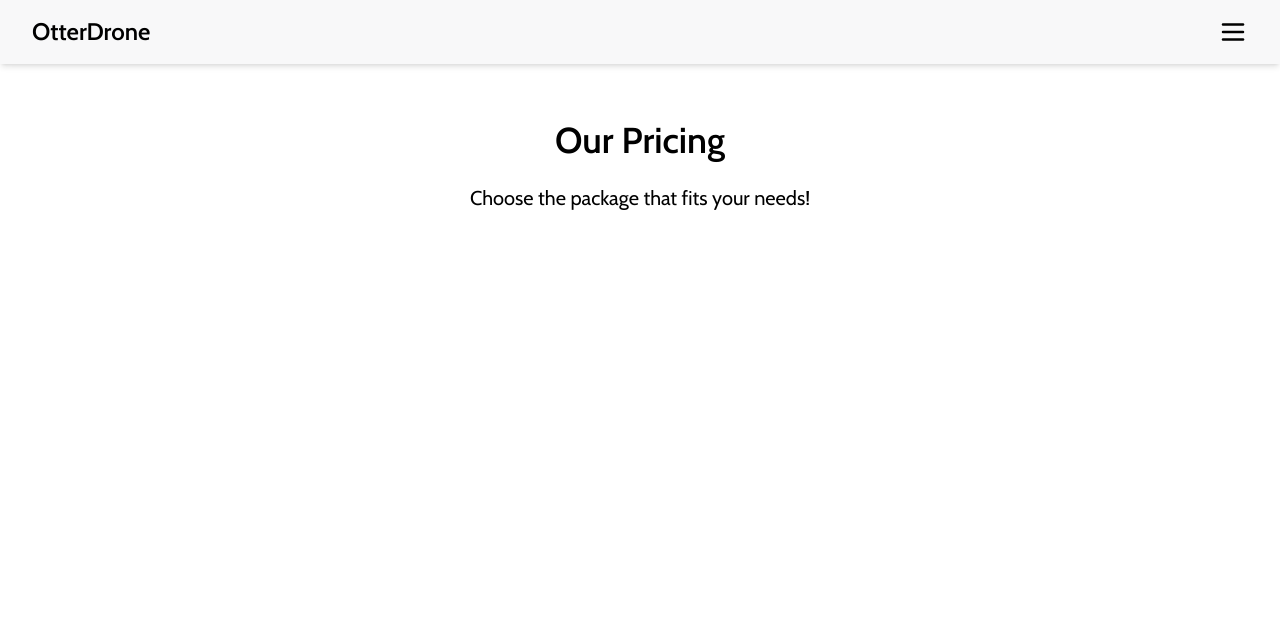
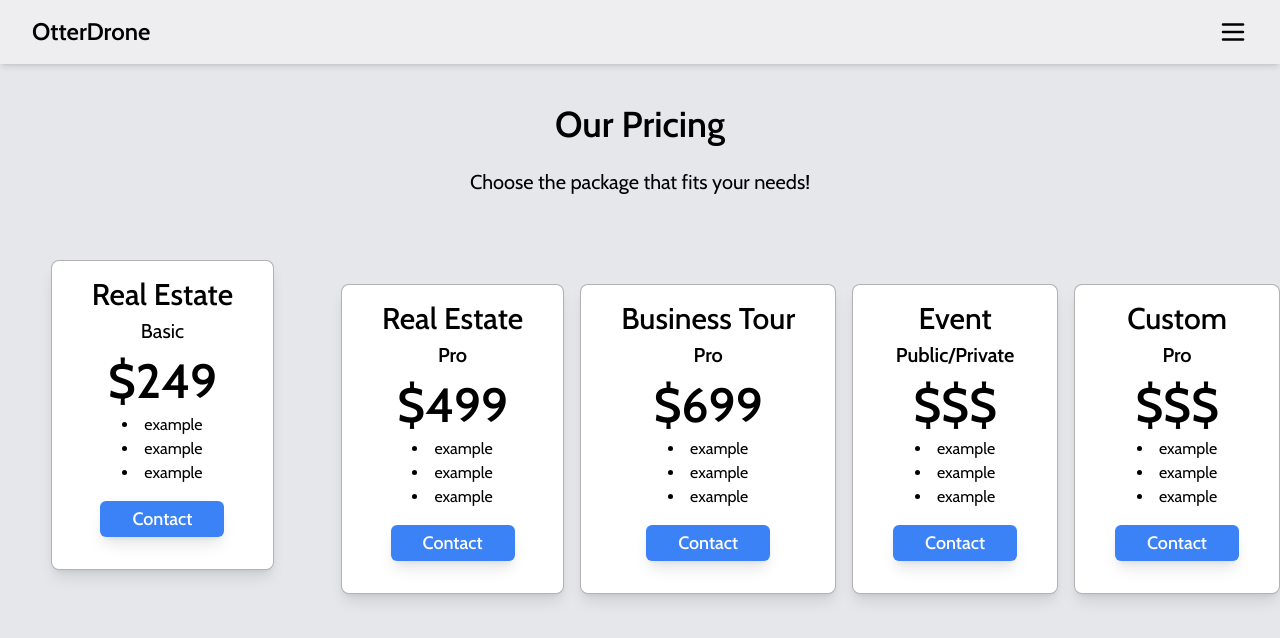
Before and after one commit to Grupith/otterdrone, a Next.js app: page /pricing in a window 1280 px wide. Shown: the top 638 px of the page. Built offline with nearby package versions, Linux system fonts and the light colour scheme.

Commit message:
designed cards on pricing page

```diff
--- /dev/null
+++ b/app/contact/page.tsx
@@ -0,0 +1,9 @@
+import React from "react"
+
+export default function Contact() {
+  return (
+    <div className="pt-20">
+      <h1 className="text-center text-4xl mt-10 font-semibold">Contact us</h1>
+    </div>
+  )
+}
--- /dev/null
+++ b/app/ourwork/page.tsx
@@ -0,0 +1,9 @@
+import React from "react"
+
+export default function Ourwork() {
+  return (
+    <div className="pt-20">
+      <h1 className="text-center text-4xl mt-10 font-semibold">Our Work</h1>
+    </div>
+  )
+}
--- a/app/pricing/page.tsx
+++ b/app/pricing/page.tsx
@@ -1,12 +1,107 @@
+import Link from "next/link"
 import React from "react"
 
 export default function Pricing() {
   return (
-    <div className="pt-20">
+    <div className="pt-16 bg-gray-200 min-h-screen">
       <h1 className="text-center text-4xl mt-10 font-semibold">Our Pricing</h1>
       <p className="text-center pt-6 text-xl mx-16">
         Choose the package that fits your needs!
       </p>
+      <section className="mt-10 space-y-12 sm:flex sm:space-x-4">
+        {/* Real Estate Basic */}
+        <div className="border border-black/30 rounded-lg w-fit m-auto px-10 bg-white py-4 shadow-lg">
+          <h2 className="text-3xl font-medium">Real Estate</h2>
+          <h3 className="text-xl text-center py-1">Basic</h3>
+          <p className="text-center text-5xl py-2 font-semibold">$249</p>
+          <ul className="list-disc list-inside text-center">
+            <li>example</li>
+            <li>example</li>
+            <li>example</li>
+          </ul>
+          <div className="flex justify-center py-4">
+            <Link href="/contact">
+              <button className="bg-blue-500 py-1 px-8 rounded-md text-white text-lg font-medium shadow-lg hover:scale-105 transition-all">
+                Contact
+              </button>
+            </Link>
+          </div>
+        </div>
+        {/* Real Estate Pro */}
+        <div className="border border-black/30 rounded-lg w-fit m-auto px-10 bg-white py-4 shadow-lg">
+          <h2 className="text-3xl font-medium">Real Estate</h2>
+          <h3 className="text-xl text-center font-semibold py-1">Pro</h3>
+          <p className="text-center text-5xl py-2 font-semibold">$499</p>
+          <ul className="list-disc list-inside text-center">
+            <li>example</li>
+            <li>example</li>
+            <li>example</li>
+          </ul>
+          <div className="flex justify-center py-4">
+            <Link href="/contact">
+              <button className="bg-blue-500 py-1 px-8 rounded-md text-white text-lg font-medium shadow-lg hover:scale-105 transition-all">
+                Contact
+              </button>
+            </Link>
+          </div>
+        </div>
+        {/* Business Tour */}
+        <div className="border border-black/30 rounded-lg w-fit m-auto px-10 bg-white py-4 shadow-lg">
+          <h2 className="text-3xl font-medium">Business Tour</h2>
+          <h3 className="text-xl text-center font-semibold py-1">Pro</h3>
+          <p className="text-center text-5xl py-2 font-semibold">$699</p>
+          <ul className="list-disc list-inside text-center">
+            <li>example</li>
+            <li>example</li>
+            <li>example</li>
+          </ul>
+          <div className="flex justify-center py-4">
+            <Link href="/contact">
+              <button className="bg-blue-500 py-1 px-8 rounded-md text-white text-lg font-medium shadow-lg hover:scale-105 transition-all">
+                Contact
+              </button>
+            </Link>
+          </div>
+        </div>
+        {/* Event */}
+        <div className="border border-black/30 rounded-lg w-fit m-auto px-10 bg-white py-4 shadow-lg">
+          <h2 className="text-3xl font-medium text-center">Event</h2>
+          <h3 className="text-xl text-center font-semibold py-1">
+            Public/Private
+          </h3>
+          <p className="text-center text-5xl py-2 font-semibold">$$$</p>
+          <ul className="list-disc list-inside text-center">
+            <li>example</li>
+            <li>example</li>
+            <li>example</li>
+          </ul>
+          <div className="flex justify-center py-4">
+            <Link href="/contact">
+              <button className="bg-blue-500 py-1 px-8 rounded-md text-white text-lg font-medium shadow-lg hover:scale-105 transition-all">
+                Contact
+              </button>
+            </Link>
+          </div>
+        </div>
+        {/* Custom */}
+        <div className="border border-black/30 rounded-lg w-fit m-auto px-10 bg-white py-4 shadow-lg">
+          <h2 className="text-3xl font-medium text-center">Custom</h2>
+          <h3 className="text-xl text-center font-semibold py-1">Pro</h3>
+          <p className="text-center text-5xl py-2 font-semibold">$$$</p>
+          <ul className="list-disc list-inside text-center">
+            <li>example</li>
+            <li>example</li>
+            <li>example</li>
+          </ul>
+          <div className="flex justify-center py-4">
+            <Link href="/contact">
+              <button className="bg-blue-500 py-1 px-8 rounded-md text-white text-lg font-medium shadow-lg hover:scale-105 transition-all">
+                Contact
+              </button>
+            </Link>
+          </div>
+        </div>
+      </section>
     </div>
   )
 }
```
